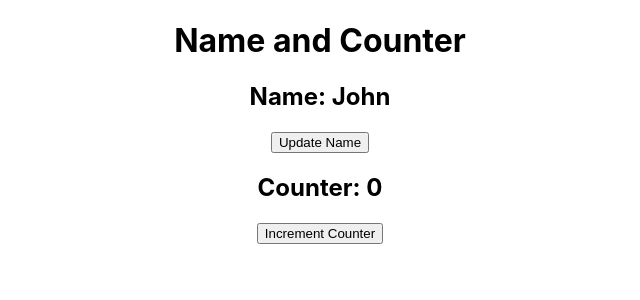
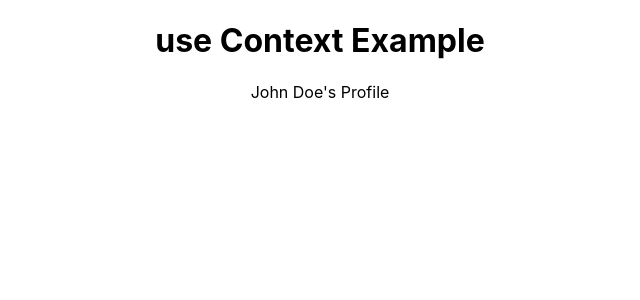
Before and after one commit to CodeCraftersGPT/ReactJSTutorial, a React (Create React App) app: page / in a window 1280 px wide. Shown: the top 300 px of the page, without its empty margins (320-960 px from the left). Built offline with nearby package versions, Linux system fonts and the light colour scheme.

Commit message:
23_useContextExample

```diff
--- a/src/App.js
+++ b/src/App.js
@@ -1,13 +1,20 @@
 import logo from './logo.svg';
 import './App.css';
-import NameCounterComponent from './components/22_NameCounter_Component';
+import UserProvider, { UserProfile } from './components/useContextExample/UserProvider';
+
+
 
 
 
 function App() {
   return (
     <div className="App" >
-<NameCounterComponent></NameCounterComponent>
+      <UserProvider>
+      <div className="App">
+        <h1>use Context Example</h1>
+        <UserProfile />
+      </div>
+      </UserProvider>
     </div>
   );
 }
--- /dev/null
+++ b/src/components/useContextExample/UserProvider.js
@@ -0,0 +1,18 @@
+import React,{createContext,useContext} from "react";
+
+const UserContext = createContext();
+
+export default function UserProvider({children}) {
+    const [user, setUser] = React.useState('John Doe');
+
+    return (
+        <UserContext.Provider value={user}>
+            {children}
+        </UserContext.Provider>
+    );
+}
+
+export function UserProfile() {
+    const user = useContext(UserContext);
+    return <div>{user}'s Profile</div>;
+}
```
